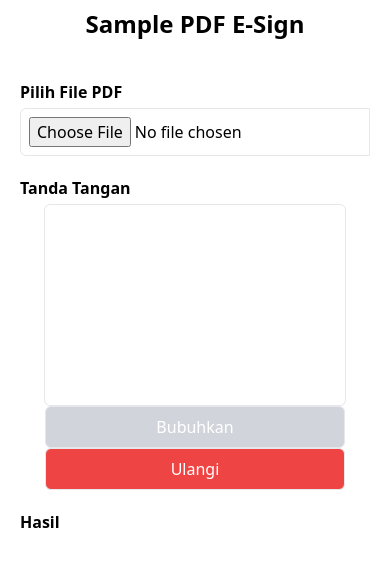
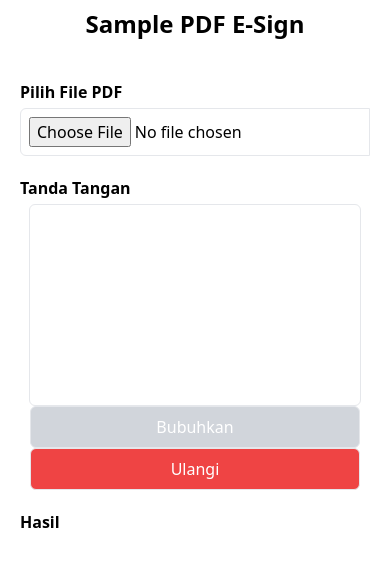
Before and after one commit to arifintajul4/sample-pdf-esign, a React (Vite) app: page / in a window 390 px wide. Shown: the top 566 px of the page. Built offline with nearby package versions, Linux system fonts and the light colour scheme.

Commit message:
fix size

```diff
--- a/src/App.jsx
+++ b/src/App.jsx
@@ -178,7 +178,7 @@ function App() {
           <div className="sm:flex md:flex">
             <canvas
               ref={canvasRef}
-              width={300}
+              width={330}
               height={200}
               onMouseDown={handleMouseDown}
               onMouseMove={handleMouseMove}
@@ -195,13 +195,13 @@ function App() {
               <button
                 disabled={isLoading || !selectedFile}
                 onClick={handleAddSignature}
-                className="px-4 w-[300px] sm:w-auto mx-auto h-full disabled:bg-gray-300 disabled:cursor-not-allowed py-2 rounded-md border sm:rounded-tl-none sm:rounded-bl-none bg-green-500 text-white"
+                className="px-4 w-[330px] sm:w-auto mx-auto h-full disabled:bg-gray-300 disabled:cursor-not-allowed py-2 rounded-md border sm:rounded-tl-none sm:rounded-bl-none bg-green-500 text-white"
               >
                 Bubuhkan
               </button>
               <button
                 onClick={handleClearSignature}
-                className="px-4 w-[300px] sm:w-full mx-auto h-full py-2 rounded-md sm:rounded-tl-none sm:rounded-bl-none border bg-red-500 text-white"
+                className="px-4 w-[330px] sm:w-full mx-auto h-full py-2 rounded-md sm:rounded-tl-none sm:rounded-bl-none border bg-red-500 text-white"
               >
                 Ulangi
               </button>
```
